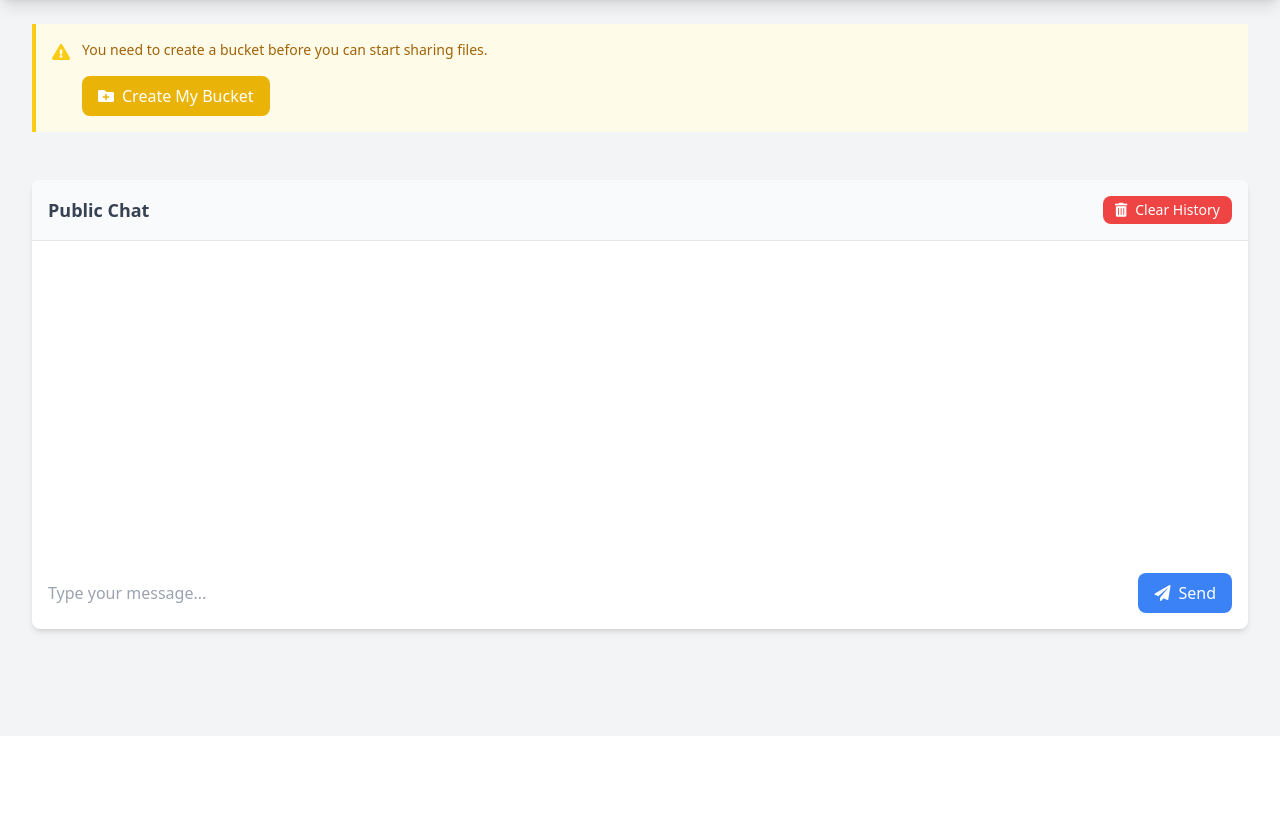
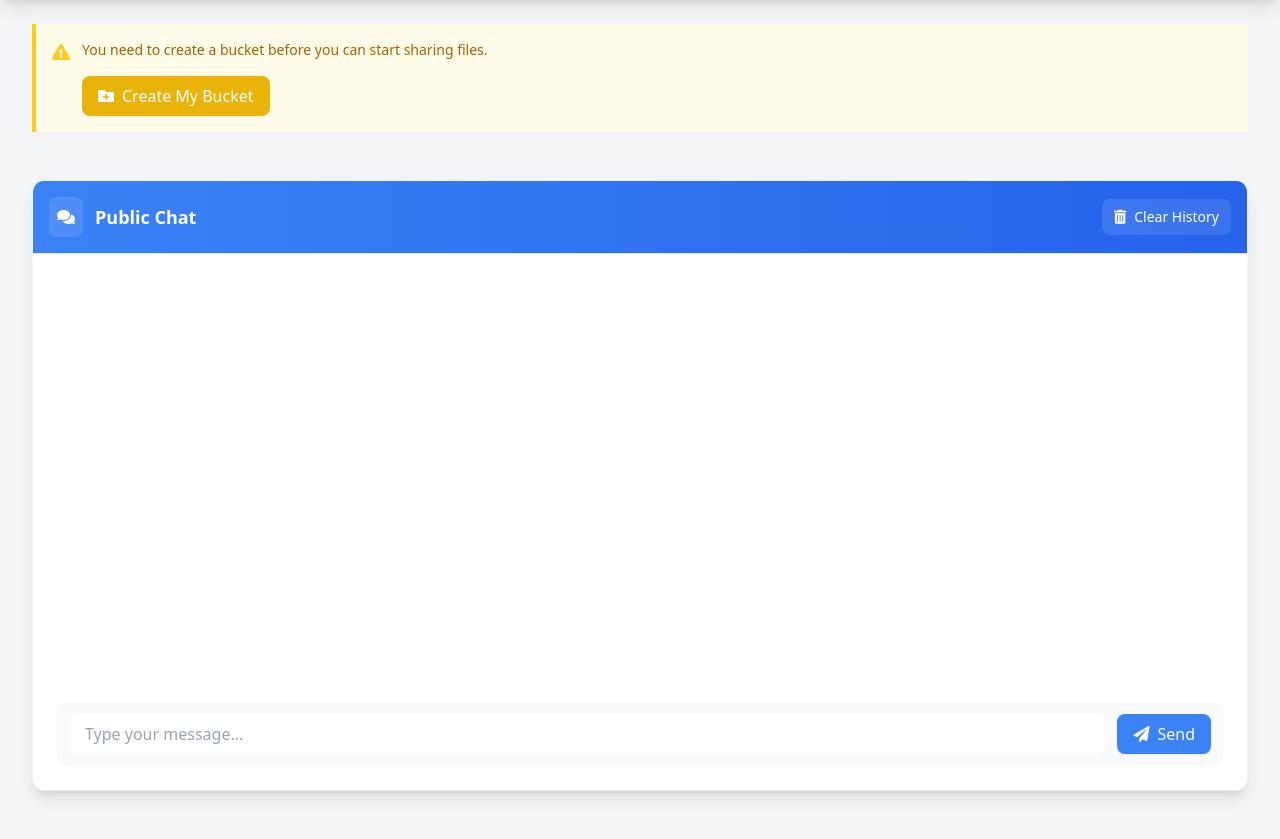
Before and after one commit to roschlynnmichael/Decentralized-Social-Network-Protocol, a Python web app: template templates/public_chat.html in a window 1280 px wide. Shown: the part 64-903 px from the top of the page. Before the commit the page ends 702 px from the top, so only its background shows below. Run offline with Jinja, Linux system fonts and the light colour scheme; the template is opened without the code that fills it, so the values that code supplies are empty; some libraries are stand-ins or nearby versions.

Commit message:
design improvement for public chat

```diff
--- a/static/js/public_chat.js
+++ b/static/js/public_chat.js
@@ -104,16 +104,34 @@ document.addEventListener('DOMContentLoaded', function() {
             const messageDiv = document.createElement('div');
             messageDiv.className = `flex ${message.sender_id === currentUserId ? 'justify-end' : 'justify-start'} mb-4 message-animate-in`;
 
+            const isOwnMessage = message.sender_id === currentUserId;
+
             messageDiv.innerHTML = `
-                <div class="max-w-[70%] ${message.sender_id === currentUserId ? 'bg-blue-500 text-white' : 'bg-gray-100'}
-                    rounded-lg px-4 py-2">
-                    <div class="text-xs ${message.sender_id === currentUserId ? 'text-blue-100' : 'text-gray-500'} mb-1">
-                        ${message.username}
+                <div class="max-w-[70%] ${isOwnMessage
+                    ? 'bg-gradient-to-r from-blue-500 to-blue-600 text-white'
+                    : 'bg-gray-50 border border-gray-100'}
+                    rounded-xl px-4 py-3 shadow-sm">
+                    <div class="flex items-center space-x-2 mb-1">
+                        <div class="w-6 h-6 rounded-full ${isOwnMessage
+                            ? 'bg-white/20'
+                            : 'bg-gray-200'}
+                            flex items-center justify-center">
+                            <i class="fas fa-user text-xs ${isOwnMessage
+                                ? 'text-white/70'
+                                : 'text-gray-500'}"></i>
+                        </div>
+                        <div class="text-sm ${isOwnMessage
+                            ? 'text-white/90'
+                            : 'text-gray-600'} font-medium">
+                            ${message.username}
+                        </div>
                     </div>
-                    <div class="break-words">
+                    <div class="break-words text-sm">
                         ${this.escapeHtml(message.content)}
                     </div>
-                    <div class="text-xs ${message.sender_id === currentUserId ? 'text-blue-100' : 'text-gray-500'} mt-1">
+                    <div class="text-xs ${isOwnMessage
+                        ? 'text-white/70'
+                        : 'text-gray-400'} mt-2 text-right">
                         ${new Date(message.timestamp * 1000).toLocaleTimeString()}
                     </div>
                 </div>
--- a/templates/public_chat.html
+++ b/templates/public_chat.html
@@ -75,30 +75,39 @@
 
         <!-- Main Content Area -->
         <div class="max-w-7xl mx-auto px-4 sm:px-6 lg:px-8 py-6">
-            <!-- Full-width Chat Section - Moved to top -->
-            <div class="bg-white rounded-lg shadow-md overflow-hidden mb-6">
-                <div class="p-4 bg-gray-50 border-b flex justify-between items-center">
-                    <h2 class="text-lg font-semibold text-gray-700">Public Chat</h2>
+            <!-- Full-width Chat Section -->
+            <div class="bg-white rounded-xl shadow-lg overflow-hidden mb-6 border border-gray-100">
+                <!-- Chat Header -->
+                <div class="p-4 bg-gradient-to-r from-blue-500 to-blue-600 border-b flex justify-between items-center">
+                    <div class="flex items-center space-x-3">
+                        <div class="p-2 bg-white/10 rounded-lg">
+                            <i class="fas fa-comments text-white"></i>
+                        </div>
+                        <h2 class="text-lg font-semibold text-white">Public Chat</h2>
+                    </div>
                     <button id="clearChatBtn"
-                            class="inline-flex items-center px-3 py-1 bg-red-500 text-white text-sm rounded-lg hover:bg-red-600">
+                            class="inline-flex items-center px-3 py-2 bg-white/10 text-white text-sm rounded-lg hover:bg-white/20 transition-all duration-200">
                         <i class="fas fa-trash-alt mr-2"></i>
                         Clear History
                     </button>
                 </div>
-                <div class="p-4">
-                    <!-- Chat Messages Container with fixed height -->
-                    <div id="chatMessages" class="h-[300px] overflow-y-auto space-y-4 mb-4 scrollbar-thin scrollbar-thumb-gray-300 scrollbar-track-gray-100">
-                        <!-- Messages will appear here -->
+
+                <div class="p-6">
+                    <!-- Chat Messages Container -->
+                    <div id="chatMessages"
+                         class="h-[400px] overflow-y-auto space-y-4 mb-6 pr-4 scrollbar-thin scrollbar-thumb-blue-200 scrollbar-track-gray-50 scroll-smooth">
+                        <!-- Messages will be inserted here -->
                     </div>
 
                     <!-- Message Input -->
-                    <div class="flex space-x-2">
+                    <div class="flex items-center space-x-3 bg-gray-50 p-3 rounded-xl">
                         <input type="text"
                                id="messageInput"
-                               class="flex-1 rounded-lg border-gray-300"
-                               placeholder="Type your message...">
+                               class="flex-1 px-4 py-2 bg-white rounded-lg border-0 focus:ring-2 focus:ring-blue-500 transition-all duration-200"
+                               placeholder="Type your message..."
+                               autocomplete="off">
                         <button id="sendMessageBtn"
-                                class="inline-flex items-center px-4 py-2 bg-blue-500 text-white rounded-lg hover:bg-blue-600">
+                                class="inline-flex items-center px-4 py-2 bg-blue-500 text-white rounded-lg hover:bg-blue-600 transition-all duration-200 shadow-sm hover:shadow-md">
                             <i class="fas fa-paper-plane mr-2"></i>
                             Send
                         </button>
```
Also changed, not shown: data/user_buckets.json (+4 -4 lines).
